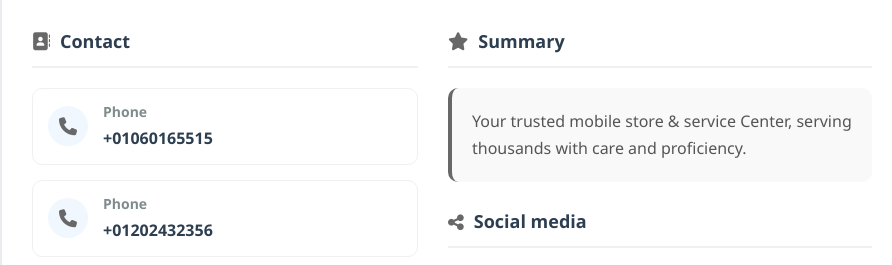
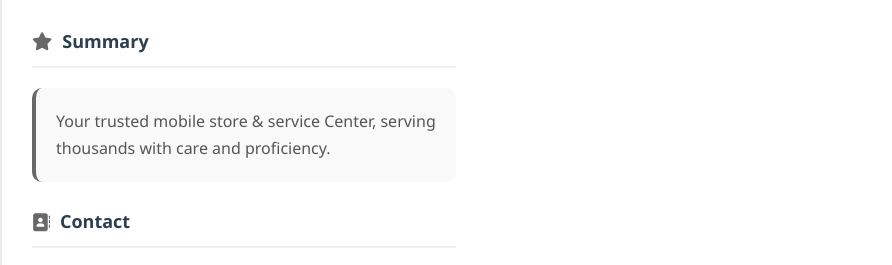
Before and after one commit to ebadalrahman/Business-card, a plain HTML site: page index.html in a window 1280 px wide. Shown: the part 331-596 px from the top of the page, without its empty margins (188-1080 px from the left). Drawn offline with Linux system fonts and the light colour scheme.

Commit message:
Update index.html

```diff
--- a/index.html
+++ b/index.html
@@ -437,6 +437,11 @@
         </div>
 
         <div class="card-body">
+                        <div class="right-column">
+                <div class="summary-section">
+                    <h2 class="section-title"><i class="fas fa-star"></i> Summary</h2>
+                    <p class="summary-text">Your trusted mobile store & service Center, serving thousands with care and proficiency.</p>
+                </div>
             <div class="left-column">
                 <div class="contact-info">
                     <h2 class="section-title"><i class="fas fa-address-book"></i> Contact</h2>
@@ -494,11 +499,7 @@
 
             </div>
 
-            <div class="right-column">
-                <div class="summary-section">
-                    <h2 class="section-title"><i class="fas fa-star"></i> Summary</h2>
-                    <p class="summary-text">Your trusted mobile store & service Center, serving thousands with care and proficiency.</p>
-                </div>
+
 
                 <div class="social-section">
                     <h2 class="section-title"><i class="fas fa-share-alt"></i> Social media</h2>
@@ -569,9 +570,9 @@
             location: "https://maps.google.com/?q=19+Ibn+Mosleh+Al+Arman,+Sidi+Beshr+Bahri,+Montana+1,+Alexandria+(EG),+Egypt",
             onlineStore: "https://ebadalrahman.store",
             whatsapp: "https://wa.me/201060165515",
-            facebook: "https://facebook.com/ebadalrahman",
-            tiktok: "https://tiktok.com/@ebadalrahman",
-            instagram: "https://instagram.com/ebadalrahman"
+            facebook: "https://www.facebook.com/share/1DFxpuGyrQ/",
+            tiktok: "https://tiktok.com/@ebadalrahman.store",
+            instagram: "https://instagram.com/@ebadalrahman.store"
         };
 
         // Get the toast element
```
